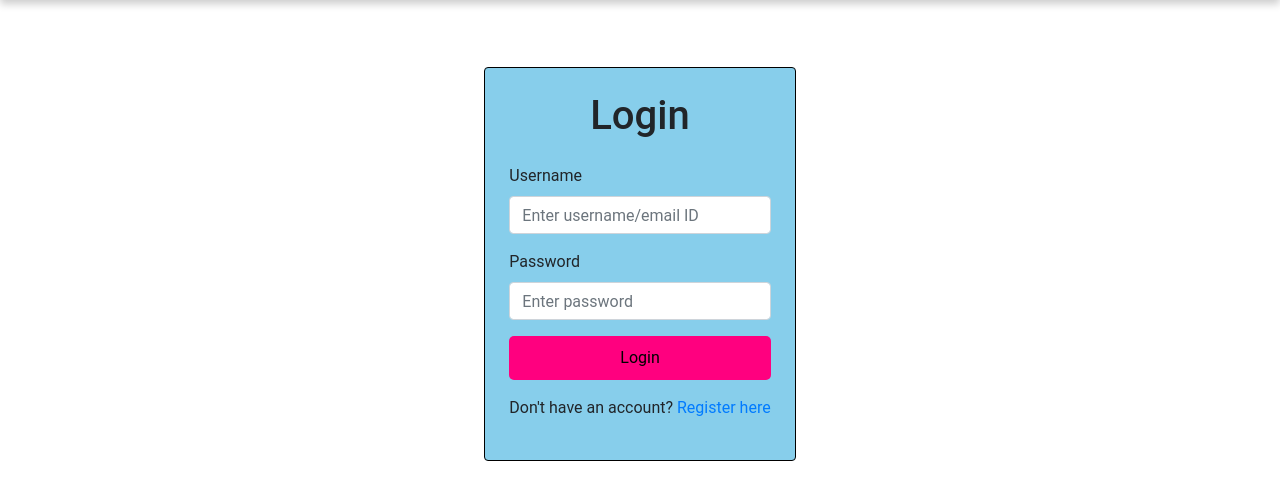
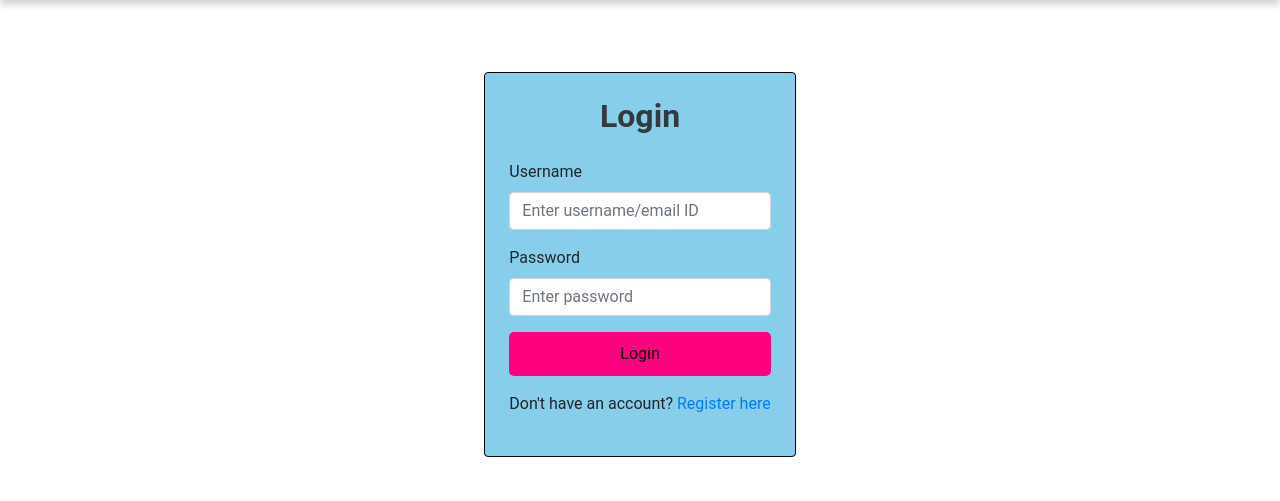
Before and after one commit to ci-sumi/test-deploy-neethu-s-travel-desk, a Django app: page /accounts/login in a window 1280 px wide. Shown: the part 66-567 px from the top of the page. Run offline with Django 5.2, Linux system fonts and the light colour scheme; some libraries are stand-ins or nearby versions.

Commit message:
changed h1 tag to h2

```diff
--- a/accounts/templates/login.html
+++ b/accounts/templates/login.html
@@ -32,7 +32,7 @@
       <div class="col-md-25">  <!-- Changed from col-md-20 to col-md-6 -->
         <div class="card p-4" style="max-width: 1000px; border-color: black; margin-top: 50px; background-color: #87CEEB;">
           <!-- Card to give a boxed look -->
-          <h1 class="text-center mb-4">Login</h1>
+          <h2 class="text-center mb-4">Login</h2>
 
           <form method="POST" novalidate>
             {% csrf_token %}
```
